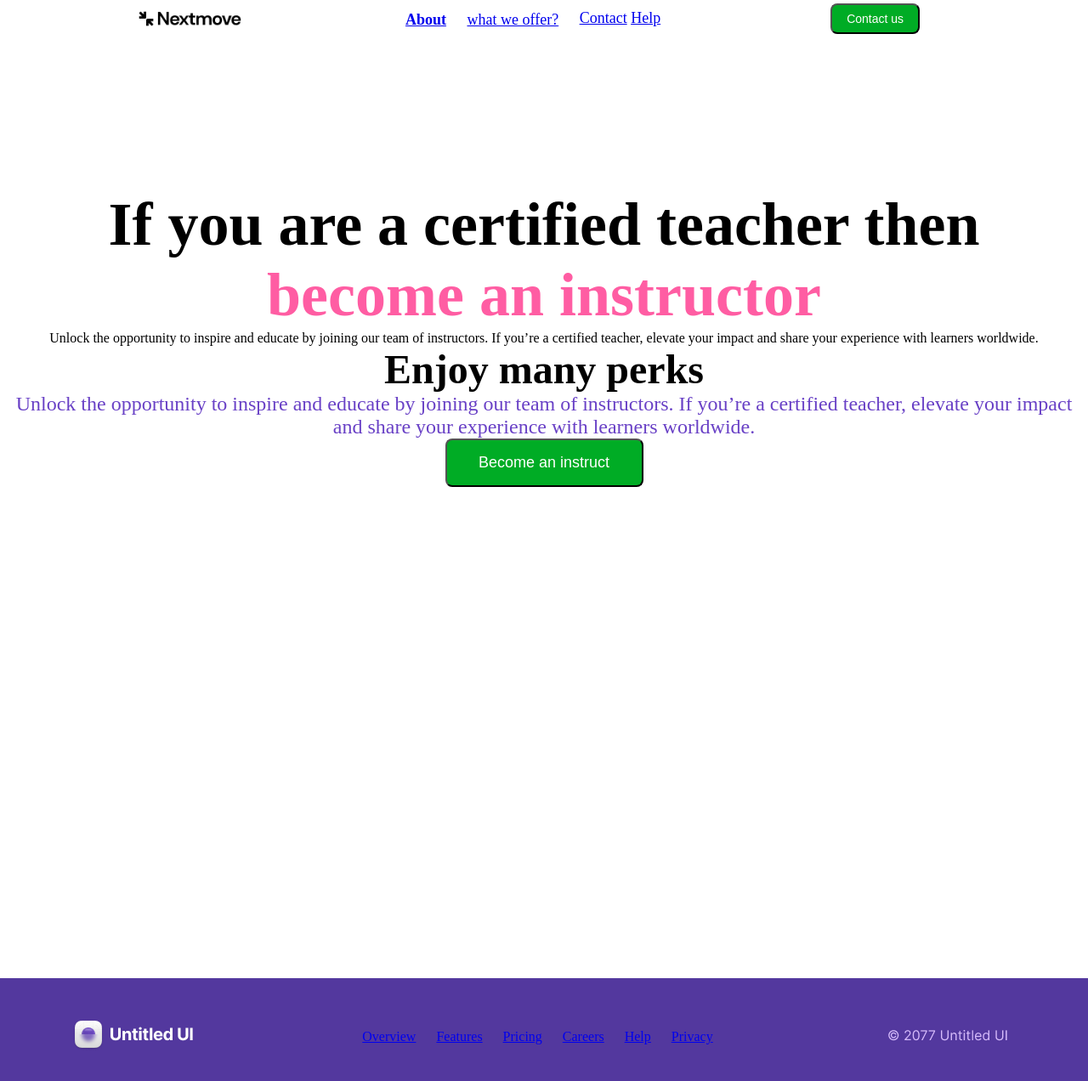
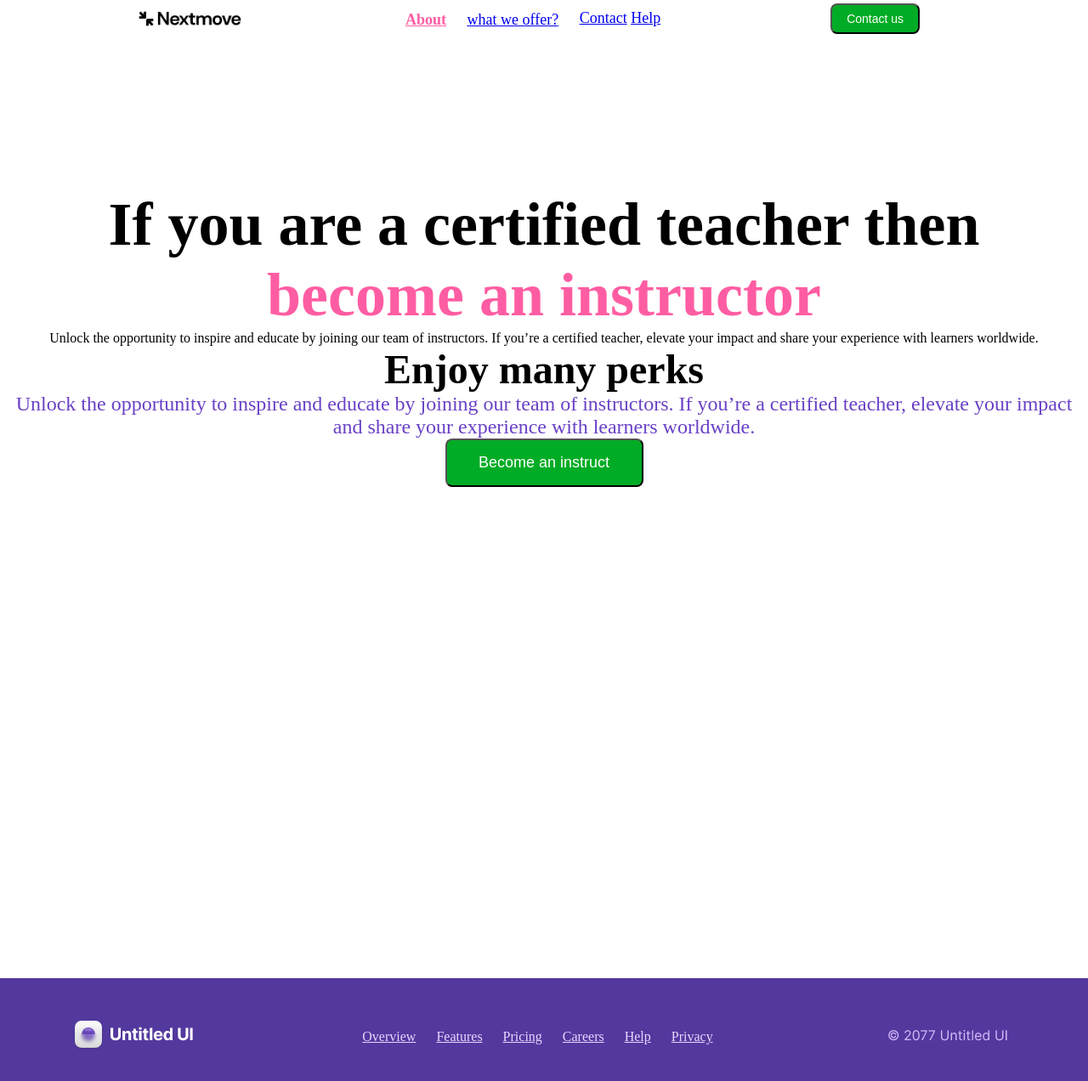
Before and after one commit to takuniatsikarishvili/homworkcss2-2, a plain HTML site: page index.html in a window 1280 px wide. Shown: the whole page at 85% size. Drawn offline with Linux system fonts and the light colour scheme.

Commit message:
davamTavre

```diff
--- a/index.html
+++ b/index.html
@@ -11,7 +11,7 @@
             <nav id="navbox"><img src="img/Logo.png" alt="logo" title="logo"  id="logo">
                 <div id="linkbox">
 
-                    <div id="pirveli"><a href="#">About</a></div>
+                    <div id="pirveli"><a href="#" id="feri">About</a></div>
                     <div id="meore" ><a href="#">what we offer?</a></div>
                     <a href="#">Contact</a>
                     <a href="#">Help</a>
@@ -36,11 +36,11 @@
        <div id="footerconteiner">
         <div id="icon"><img src="img/Logo2.png" alt="logo" title="logo" ></div>
         <div id="chamonatvali">
-            <a href="#">Overview</a>
+            <a href="#" id="colorsami">Overview</a>
             <a href="#" id="paddingerti">Features</a>
-            <a href="#">Pricing</a>
+            <a href="#" id="colorerti">Pricing</a>
             <a href="#" id="paddingori">Careers</a>
-            <a href="#">Help</a>
+            <a href="#" id="colorori">Help</a>
             <a href="#" id="paddingsami">Privacy</a>
         </div>
         <div id="meoreicon"><img src="img/Footer text.png" alt="date" title="date" ></div>
--- a/style.css
+++ b/style.css
@@ -29,12 +29,17 @@
 
 }
 #pirveli{
-    color: #FF5DA3;
+
+
     font-size: 18px;
     font-style: normal;
     font-weight: 600;
     display: inline-block;
     vertical-align: middle;
+
+}
+#feri{
+    color: #FF5DA3;
 
 }
 #meore{
@@ -138,7 +143,7 @@ h2{
 
 }
 #chamonatvali{
-    color:  #E9D7FE;
+
     display: inline-block;
     vertical-align: middle;
     margin-left: 192px;
@@ -148,15 +153,18 @@ h2{
 #paddingerti{
     padding-left: 20px;
     padding-right: 20px;
+    color:  #E9D7FE;
 }
 #paddingori{
 
     padding-left: 20px;
     padding-right: 20px;
+    color:  #E9D7FE;
 
 }
 #paddingsami{
     padding-left: 20px;
+    color:  #E9D7FE;
 }
 #meoreicon{
     display: inline-block;
@@ -165,3 +173,14 @@ h2{
     width: 100%;
 
 }
+#colorerti{
+    color:  #E9D7FE;
+}
+#colorori{
+
+ color:  #E9D7FE;
+}
+#colorsami{
+
+color:  #E9D7FE;
+}
```
